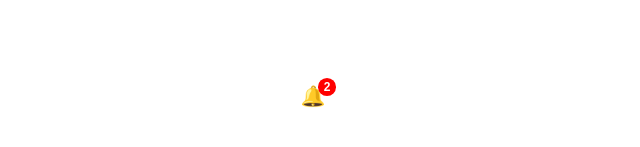
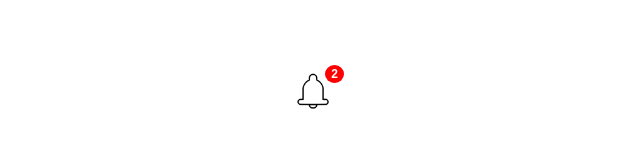
Before and after one commit to barrett38/Notifications-Dropdown, a React (Create React App) app: page / in a window 1280 px wide. Shown: the part 307-454 px from the top of the page, without its empty margins (327-967 px from the left). Built offline with nearby package versions, Linux system fonts and the light colour scheme.

Commit message:
Working on Styling

```diff
--- a/src/components/NotificationsDropdown/NotificationsDropdown.jsx
+++ b/src/components/NotificationsDropdown/NotificationsDropdown.jsx
@@ -1,5 +1,6 @@
 import React, { useState, useEffect, useRef } from "react";
 import "./NotificationsDropdown.css";
+import notificationIcon from "./pictures/notification.png";
 
 const NotificationsDropdown = () => {
   const [isOpen, setIsOpen] = useState(false);
@@ -52,7 +53,14 @@ const NotificationsDropdown = () => {
   return (
     <div className="notifications-container" ref={dropdownRef}>
       <button className="notification-icon" onClick={toggleDropdown}>
-        🔔{" "}
+        <img
+          src={notificationIcon}
+          alt="Notifications"
+          style={{
+            width: "40px", // Match the font size of the bell emoji
+            height: "40px", // Keep it square
+          }}
+        />
         <span className="badge">
           {notifications.filter((n) => n.unread).length}
         </span>
```
